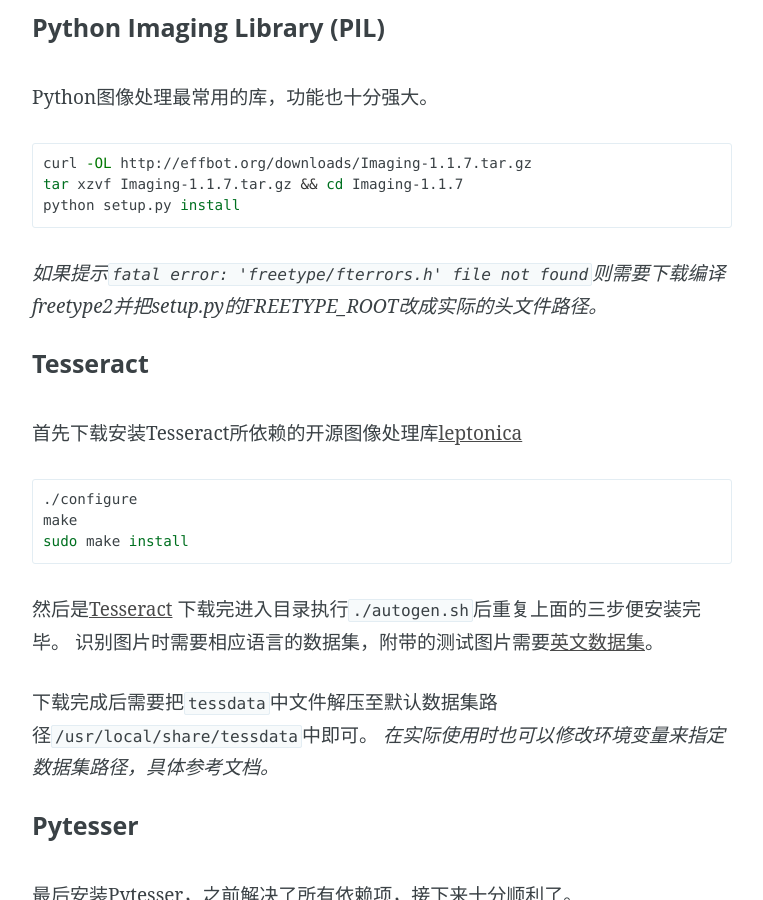
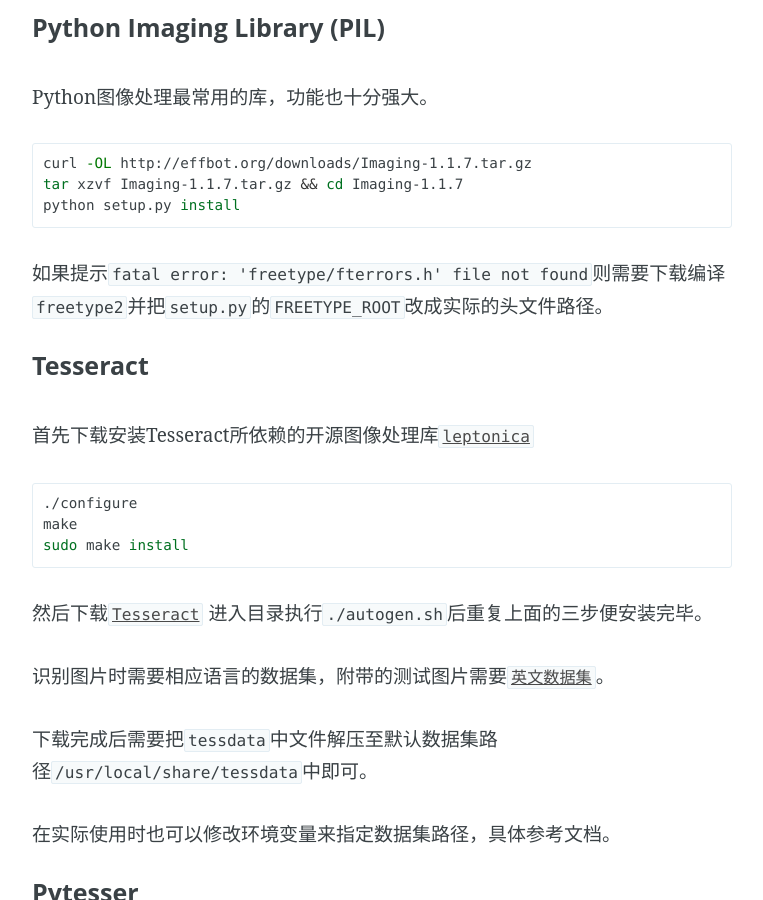
Before and after one commit to York921/York921.github.io, a Jekyll site: the page built from _posts/2014-08-14-Python_OCR之Pytesser安装.md, in a window 1280 px wide and 900 px high, scrolled down 343 px. Shown: the whole window, without its empty margins (258-1021 px from the left). Built offline with Jekyll 4.4.1, drawn with Linux system fonts in a browser that asks for light colours; some web fonts are replaced; Markdown is read by kramdown in place of the engine named in the settings.

Commit message:
modify post

````diff
--- a/_posts/2014-08-14-Python_OCR之Pytesser安装.md
+++ b/_posts/2014-08-14-Python_OCR之Pytesser安装.md
@@ -19,10 +19,10 @@
 python setup.py install
 ```
 
-*如果提示`fatal error: 'freetype/fterrors.h' file not found`则需要下载编译freetype2并把setup.py的FREETYPE_ROOT改成实际的头文件路径。*
+如果提示`fatal error: 'freetype/fterrors.h' file not found`则需要下载编译`freetype2`并把`setup.py`的`FREETYPE_ROOT`改成实际的头文件路径。
 
 #####Tesseract
-首先下载安装Tesseract所依赖的开源图像处理库[leptonica](http://cjj.kr.distfiles.macports.org/leptonica/leptonica-1.71.tar.gz)
+首先下载安装Tesseract所依赖的开源图像处理库[`leptonica`](http://cjj.kr.distfiles.macports.org/leptonica/leptonica-1.71.tar.gz)
 
 ```bash
 ./configure
@@ -30,12 +30,14 @@
 sudo make install
 ```
 
-然后是[Tesseract](http://cjj.kr.distfiles.macports.org/tesseract/tesseract-3.02.02.tar.gz)
-下载完进入目录执行`./autogen.sh`后重复上面的三步便安装完毕。
-识别图片时需要相应语言的数据集，附带的测试图片需要[英文数据集](http://cjj.kr.distfiles.macports.org/tesseract/tesseract-ocr-3.01.eng.tar.gz)。
+然后下载[`Tesseract`](http://cjj.kr.distfiles.macports.org/tesseract/tesseract-3.02.02.tar.gz)
+进入目录执行`./autogen.sh`后重复上面的三步便安装完毕。
+
+识别图片时需要相应语言的数据集，附带的测试图片需要[`英文数据集`](http://cjj.kr.distfiles.macports.org/tesseract/tesseract-ocr-3.01.eng.tar.gz)。
 
 下载完成后需要把`tessdata`中文件解压至默认数据集路径`/usr/local/share/tessdata`中即可。
-*在实际使用时也可以修改环境变量来指定数据集路径，具体参考文档。*
+
+在实际使用时也可以修改环境变量来指定数据集路径，具体参考文档。
 
 #####Pytesser
 最后安装Pytesser，之前解决了所有依赖项，接下来十分顺利了。
````
Also changed, not shown: _posts/2014-08-06-mac-os-x-10.9启用apache.md (+15 -5 lines).
